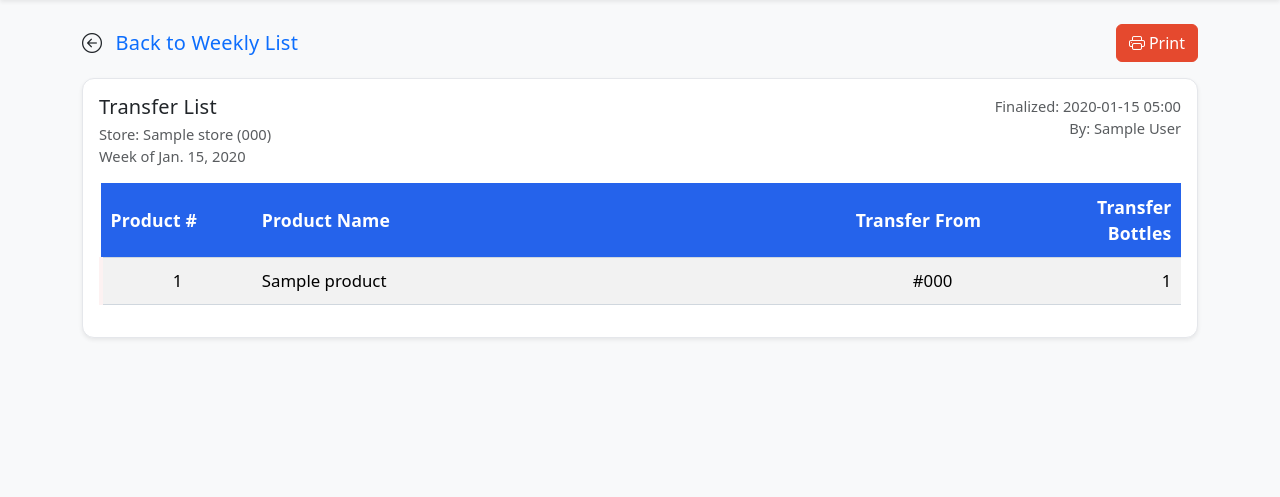
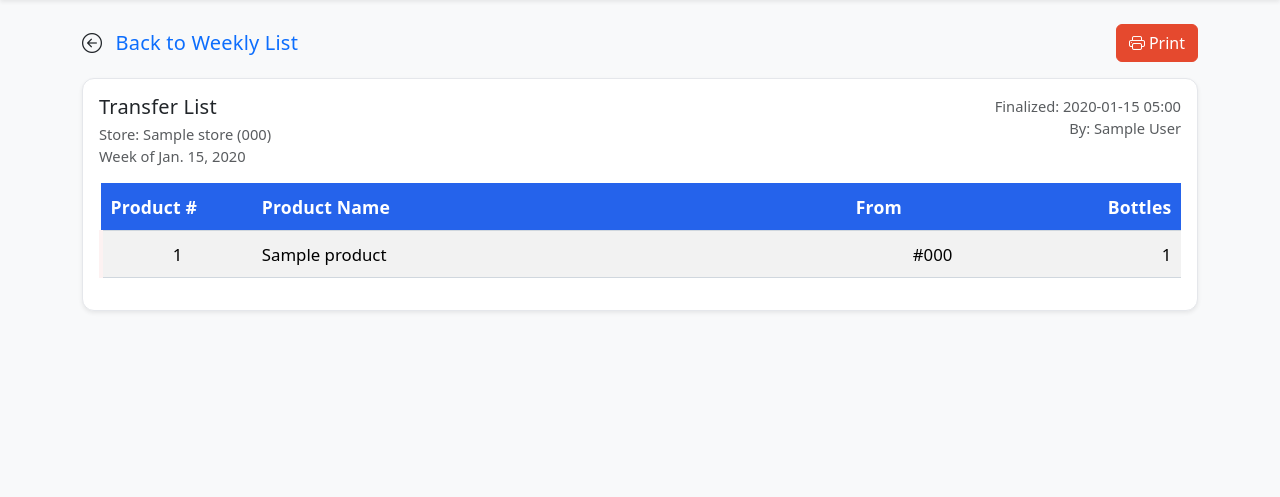
Before and after one commit to prerakpatel51/s2u_order_management, a Django app: page /weekly/1/transfer/print/ in a window 1280 px wide. Shown: the part 58-555 px from the top of the page. Run offline with Django 5.2, Linux system fonts and the light colour scheme; a user stored in the database is signed in; tables that the repository leaves empty hold one stand-in row (values such as "Sample post"); parts of the project's set-up code (start-up, migrations or seed data) failed here and were passed over.

Commit message:
table update

```diff
--- a/s2u_project/inventory/templates/inventory/weekly_transfer_print.html
+++ b/s2u_project/inventory/templates/inventory/weekly_transfer_print.html
@@ -105,8 +105,8 @@
             <tr>
               <th scope="col">Product #</th>
               <th scope="col">Product Name</th>
-              <th scope="col">Transfer From</th>
-              <th scope="col" class="text-end">Transfer Bottles</th>
+              <th scope="col">From</th>
+              <th scope="col" class="text-end">Bottles</th>
             </tr>
           </thead>
           <tbody>
--- a/s2u_project/inventory/views.py
+++ b/s2u_project/inventory/views.py
@@ -2531,7 +2531,7 @@ def weekly_export_custom(request, list_id):
             transfer_from__isnull=False,
             transfer_bottles__gt=0
         ).order_by("transfer_from__number", "product__name")
-        columns = ["Product #", "Product Name", "Transfer From", "Transfer Bottles"]
+        columns = ["Product #", "Product Name", "From", "Bottles"]
     else:
         # Joe/BT/SQW: respective field > 0
         filter_kwargs = {f"{export_type}__gt": 0}
```
